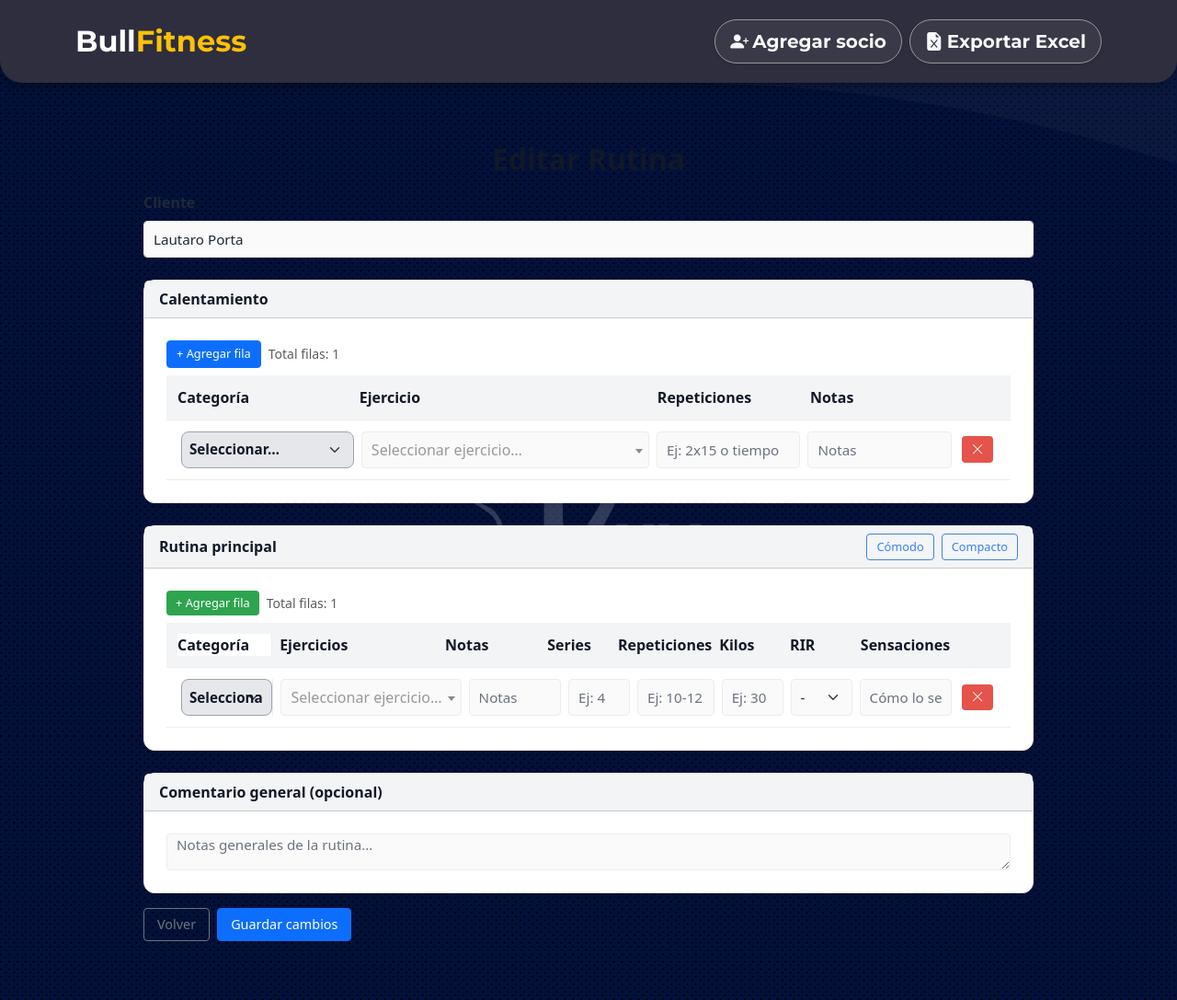
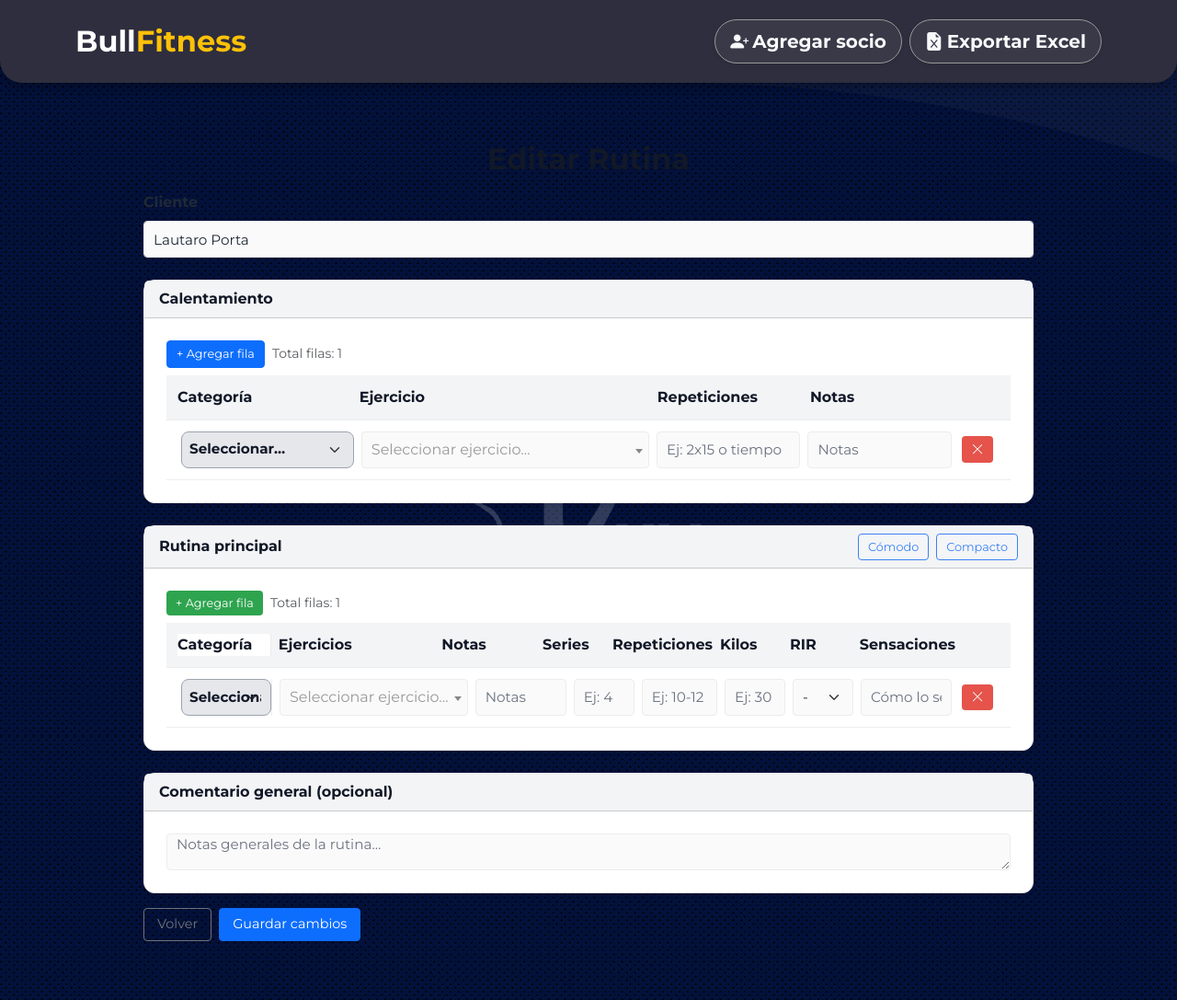
Before and after one commit to Lautap1578/Gymapp, a Django app: page /rutina/editar/25/ in a window 1280 px wide. Shown: the whole page at 92% size. Run offline with Django 4.2, Linux system fonts and the light colour scheme; data comes from the database, SQL or seed files in the repository; data that the repository does not hold is empty; some libraries are stand-ins or nearby versions.

Commit message:
Use shared font variable

```diff
--- a/static/css/base.css
+++ b/static/css/base.css
@@ -1,9 +1,13 @@
+:root {
+    --font-primary: 'Montserrat', sans-serif;
+}
+
 body {
     background: linear-gradient(rgba(0, 0, 0, 0.3), rgba(0, 0, 0, 0.3)), url('../img/buried_dark.png');
     background-size: cover;
     background-attachment: fixed;
     color: #f8f9fa;
-    font-family: 'Montserrat', sans-serif;
+    font-family: var(--font-primary);
 }
 
 .navbar {
--- a/static/css/rutinas.css
+++ b/static/css/rutinas.css
@@ -26,7 +26,7 @@
   --radius: 0.75rem;
   --shadow: 0 2px 8px rgba(0,0,0,.05);
   --input-h: 40px;
-  font-family: system-ui, -apple-system, "Segoe UI", Roboto, "Helvetica Neue", Arial;
+  font-family: var(--font-primary);
   color: var(--text);
   font-size: 1rem;
 }
@@ -261,7 +261,7 @@
 
 /* -------- Tabulator custom style -------- */
 #rutinasTable {
-  font-family: 'Montserrat', sans-serif;
+  font-family: var(--font-primary);
   color: #f8f9fa;
 }
 
--- a/static/css/styles.css
+++ b/static/css/styles.css
@@ -30,7 +30,7 @@ textarea::placeholder {
 
 /* Aplica Montserrat a todo el sitio */
 body {
-    font-family: 'Montserrat', sans-serif;
+    font-family: var(--font-primary);
 }
 
 /* Seguimos con tus estilos originales */
```
